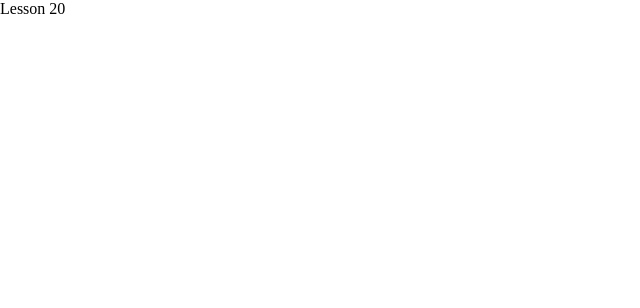
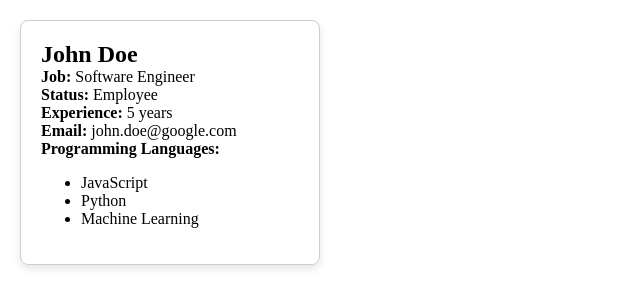
Before and after one commit to angelShlesser/TypeScript-cohor33, a React (Create React App) app: page / in a window 1280 px wide. Shown: the top 308 px of the page, without its empty margins (0-640 px from the left). Built offline with nearby package versions, Linux system fonts and the light colour scheme.

Commit message:
Homeworks 20

```diff
--- a/src/App.tsx
+++ b/src/App.tsx
@@ -2,9 +2,12 @@ import './App.css';
 
 import Lesson20 from './lessons/Lesson20/Lesson20';
 
+import Homeworks20 from './homeworks/Homeworks20/Homeworks20';
+
 function App() {
   return (<div className="App">
-    <Lesson20 />
+  {/* <Lesson20 /> */}
+  <Homeworks20 />
   </div>);
 }
 
--- /dev/null
+++ b/src/homeworks/Homeworks20/Homeworks20.tsx
@@ -0,0 +1,33 @@
+import './styles.css';
+
+function Homeworks20 (){
+    //let firstName = "John", let lastName = "Doe", let job = "Software Engineer", let isManager = false, let experience = 5, let email = "john.doe@google.com" let programLangs = ["JavaScript", "Python", "Machine Learning"]
+    let firstName: string = "John";
+    let lastName: string = "Doe";
+    let job: string = "Software Engineer";
+    let isManager: boolean = false;
+    let experience: number = 5;
+    let email: string = "john.doe@google.com";
+    let programLangs: string[] = ["JavaScript", "Python", "Machine Learning"]
+    let position: string = isManager ? "Manager" : "Employee";
+
+    return (
+        <div className="card">
+          <h2>{`${firstName} ${lastName}`}</h2>
+          <p><strong>Job:</strong> {job}</p>
+          <p><strong>Status:</strong> {position}</p>
+          <p><strong>Experience:</strong> {experience} years</p>
+          <p><strong>Email:</strong> {email}</p>
+          <div>
+            <strong>Programming Languages:</strong>
+            <ul>
+              {programLangs.map((lang, index) => (
+                <li key={index}>{lang}</li>
+              ))}
+            </ul>
+          </div>
+        </div>
+      );
+}
+
+export default Homeworks20;
--- /dev/null
+++ b/src/homeworks/Homeworks20/styles.css
@@ -0,0 +1,8 @@
+.card {
+    border: 1px solid #ccc;
+    padding: 20px;
+    margin: 20px;
+    border-radius: 8px;
+    width: 300px;
+    box-shadow: 0 4px 8px rgba(0, 0, 0, 0.1);
+  }
```
